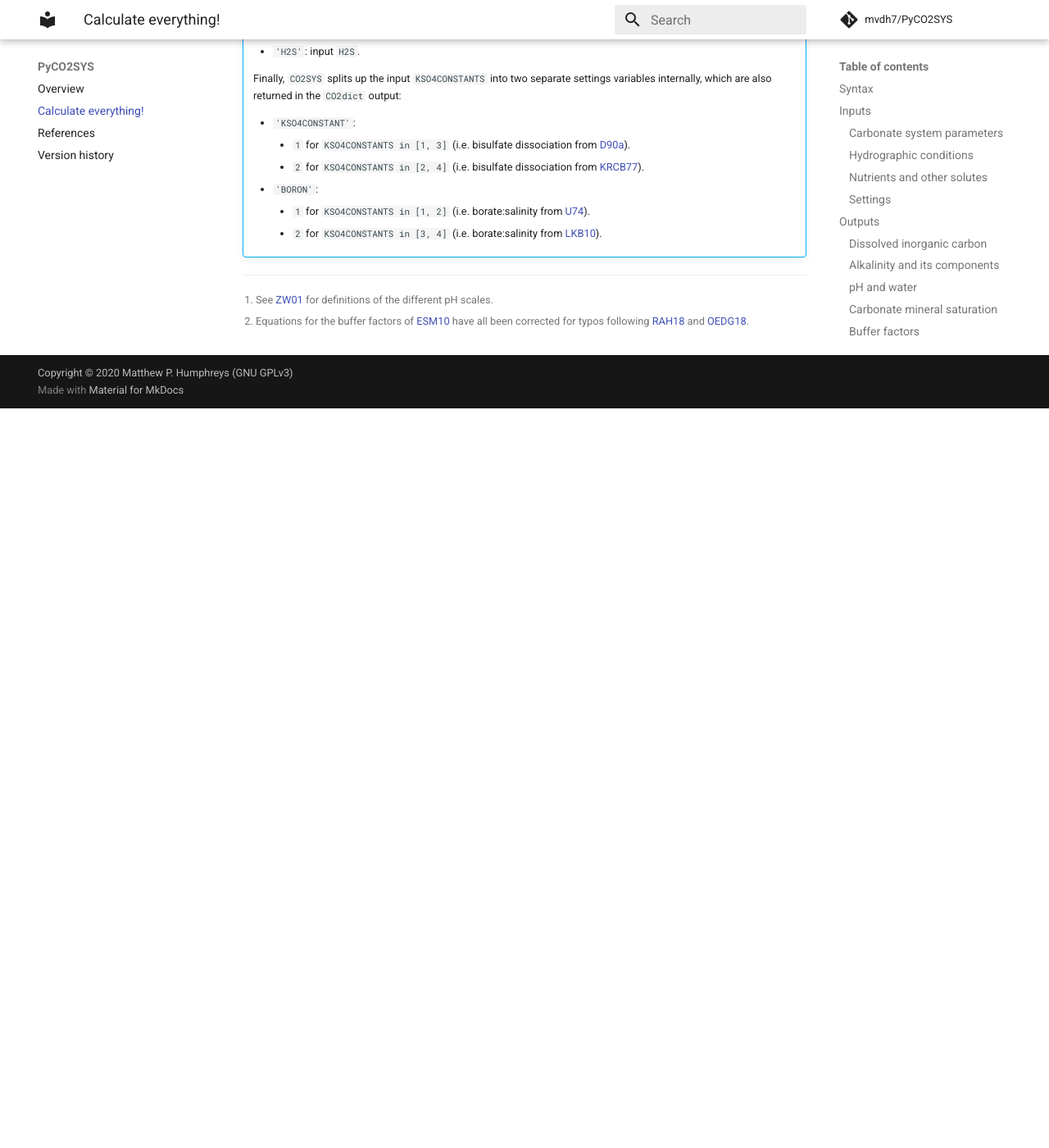
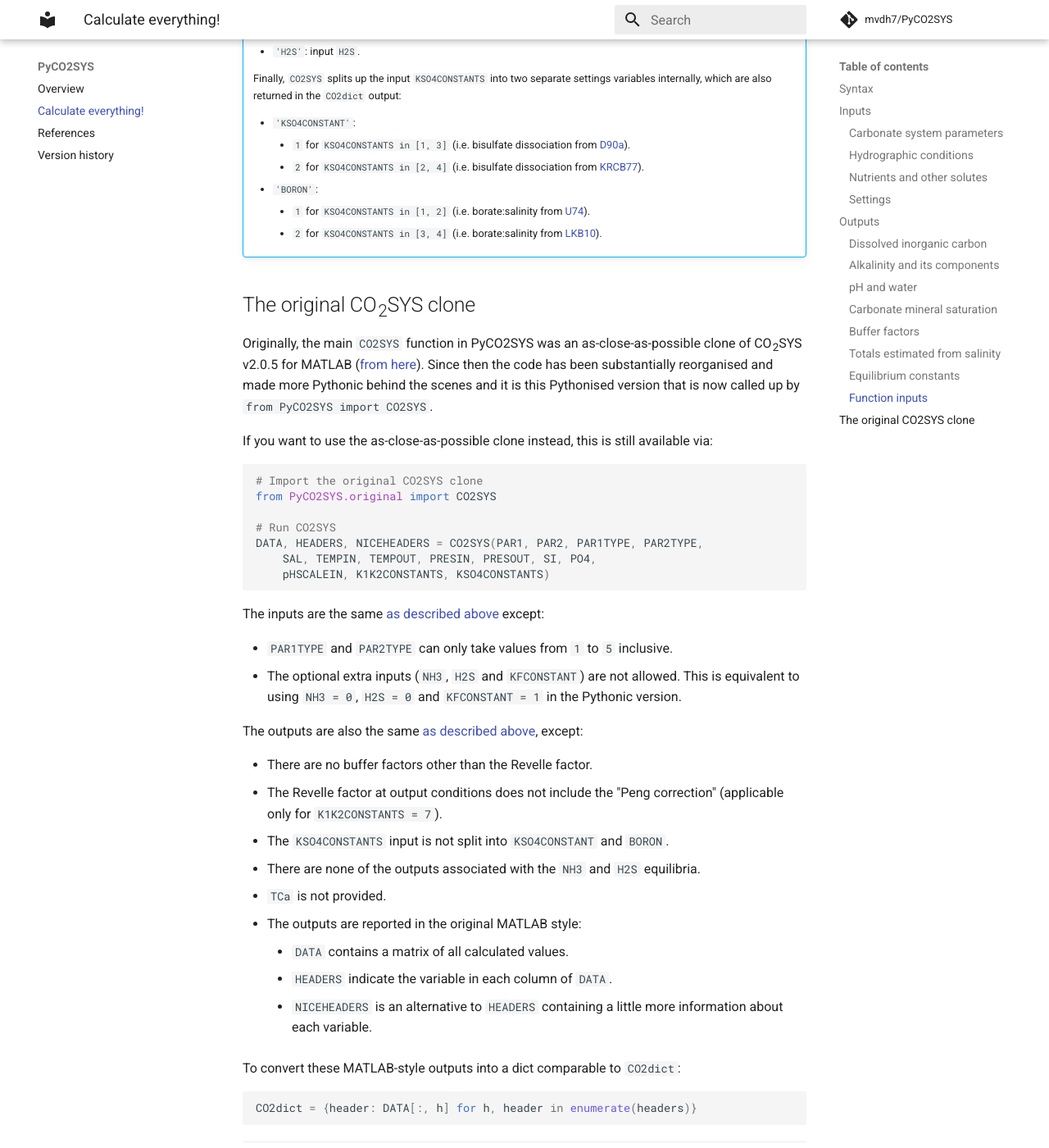
Before and after one commit to mvdh7/PyCO2SYS, an MkDocs documentation site: the page built from docs/co2sys.md, in a window 1280 px wide and 1400 px high, scrolled down 5094 px. Shown: the whole window at 82% size. Built offline with MkDocs 1.6.1 and Material for MkDocs 9.7.7, drawn with Linux system fonts in a browser that asks for light colours; formulas are drawn with MathJax 3; comment, search, counter and statistics services are not loaded; before the commit the page ends 5592 px from its top, so only the background shows below that.

Commit message:
Tidy up and document the original clone

```diff
--- a/docs/co2sys.md
+++ b/docs/co2sys.md
@@ -217,3 +217,40 @@ The results of `CO2SYS` calculations are stored in a [dict](https://docs.python.
 [^1]: See [ZW01](../refs/#z) for definitions of the different pH scales.
 
 [^2]: Equations for the buffer factors of [ESM10](../refs/#e) have all been corrected for typos following [RAH18](../refs/#r) and [OEDG18](../refs/#o).
+
+## The original CO<sub>2</sub>SYS clone
+
+Originally, the main `CO2SYS` function in PyCO2SYS was an as-close-as-possible clone of CO<sub>2</sub>SYS v2.0.5 for MATLAB ([from here](https://github.com/jamesorr/CO2SYS-MATLAB)). Since then the code has been substantially reorganised and made more Pythonic behind the scenes and it is this Pythonised version that is now called up by `from PyCO2SYS import CO2SYS`.
+
+If you want to use the as-close-as-possible clone instead, this is still available via:
+
+    :::python
+    # Import the original CO2SYS clone
+    from PyCO2SYS.original import CO2SYS
+
+    # Run CO2SYS
+    DATA, HEADERS, NICEHEADERS = CO2SYS(PAR1, PAR2, PAR1TYPE, PAR2TYPE,
+        SAL, TEMPIN, TEMPOUT, PRESIN, PRESOUT, SI, PO4,
+        pHSCALEIN, K1K2CONSTANTS, KSO4CONSTANTS)
+
+The inputs are the same [as described above](#inputs) except:
+
+  * `PAR1TYPE` and `PAR2TYPE` can only take values from `1` to `5` inclusive.
+  * The optional extra inputs (`NH3`, `H2S` and `KFCONSTANT`) are not allowed. This is equivalent to using `NH3 = 0`, `H2S = 0` and `KFCONSTANT = 1` in the Pythonic version.
+
+The outputs are also the same [as described above](#outputs), except:
+
+  * There are no buffer factors other than the Revelle factor.
+  * The Revelle factor at output conditions does not include the "Peng correction" (applicable only for `K1K2CONSTANTS = 7`).
+  * The `KSO4CONSTANTS` input is not split into `KSO4CONSTANT` and `BORON`.
+  * There are none of the outputs associated with the `NH3` and `H2S` equilibria.
+  * `TCa` is not provided.
+  * The outputs are reported in the original MATLAB style:
+    *  `DATA` contains a matrix of all calculated values.
+    *  `HEADERS` indicate the variable in each column of `DATA`.
+    *  `NICEHEADERS` is an alternative to `HEADERS` containing a little more information about each variable.
+
+To convert these MATLAB-style outputs into a dict comparable to `CO2dict`:
+
+    :::python
+    CO2dict = {header: DATA[:, h] for h, header in enumerate(headers)}
--- a/mkdocs.yml
+++ b/mkdocs.yml
@@ -47,6 +47,7 @@ markdown_extensions:
   - toc:
       permalink: true
   - footnotes
+  - pymdownx.inlinehilite
   - pymdownx.arithmatex
 extra_javascript:
   - https://cdnjs.cloudflare.com/ajax/libs/mathjax/2.7.0/MathJax.js?config=TeX-MML-AM_CHTML
```
Also changed, not shown: 1 other file.
